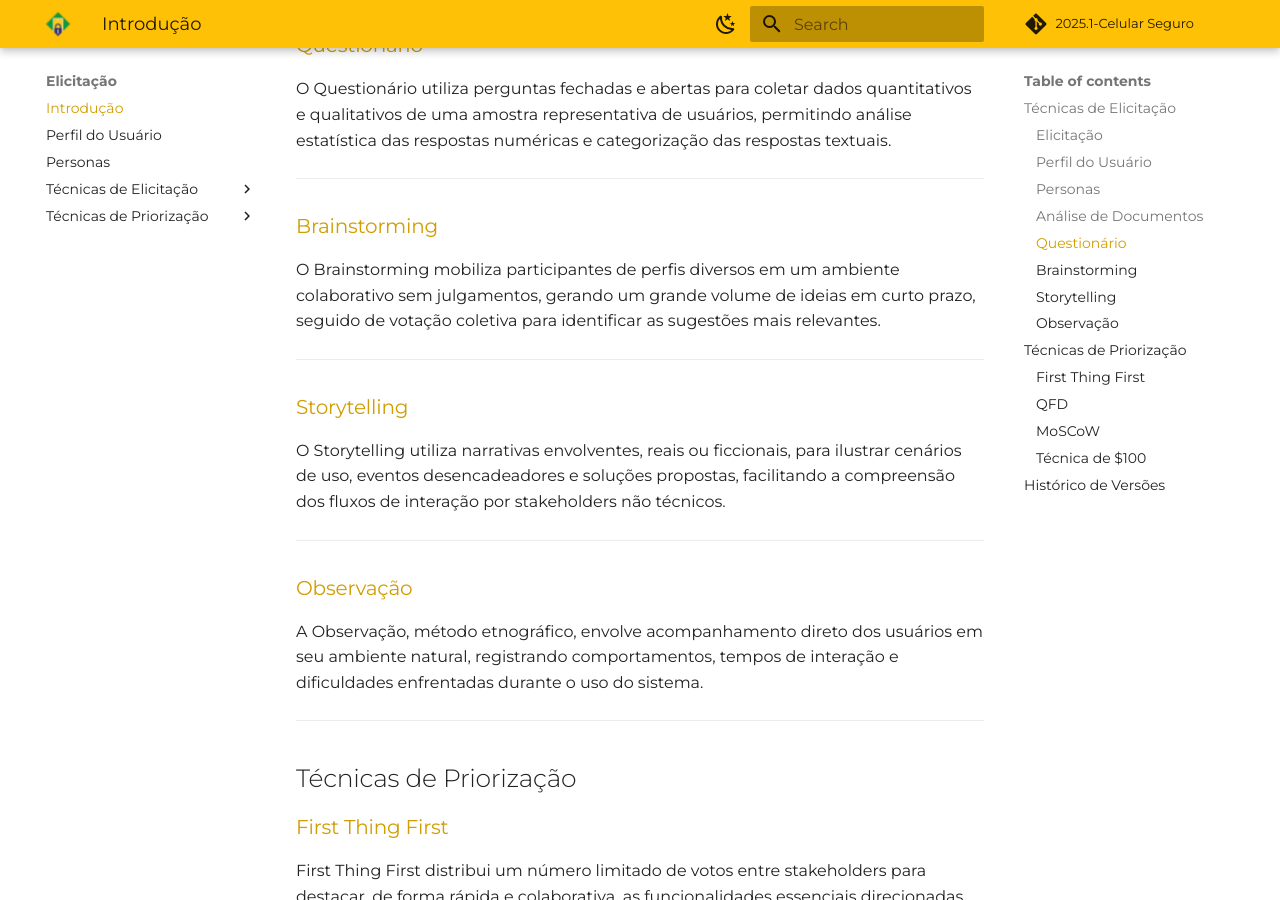
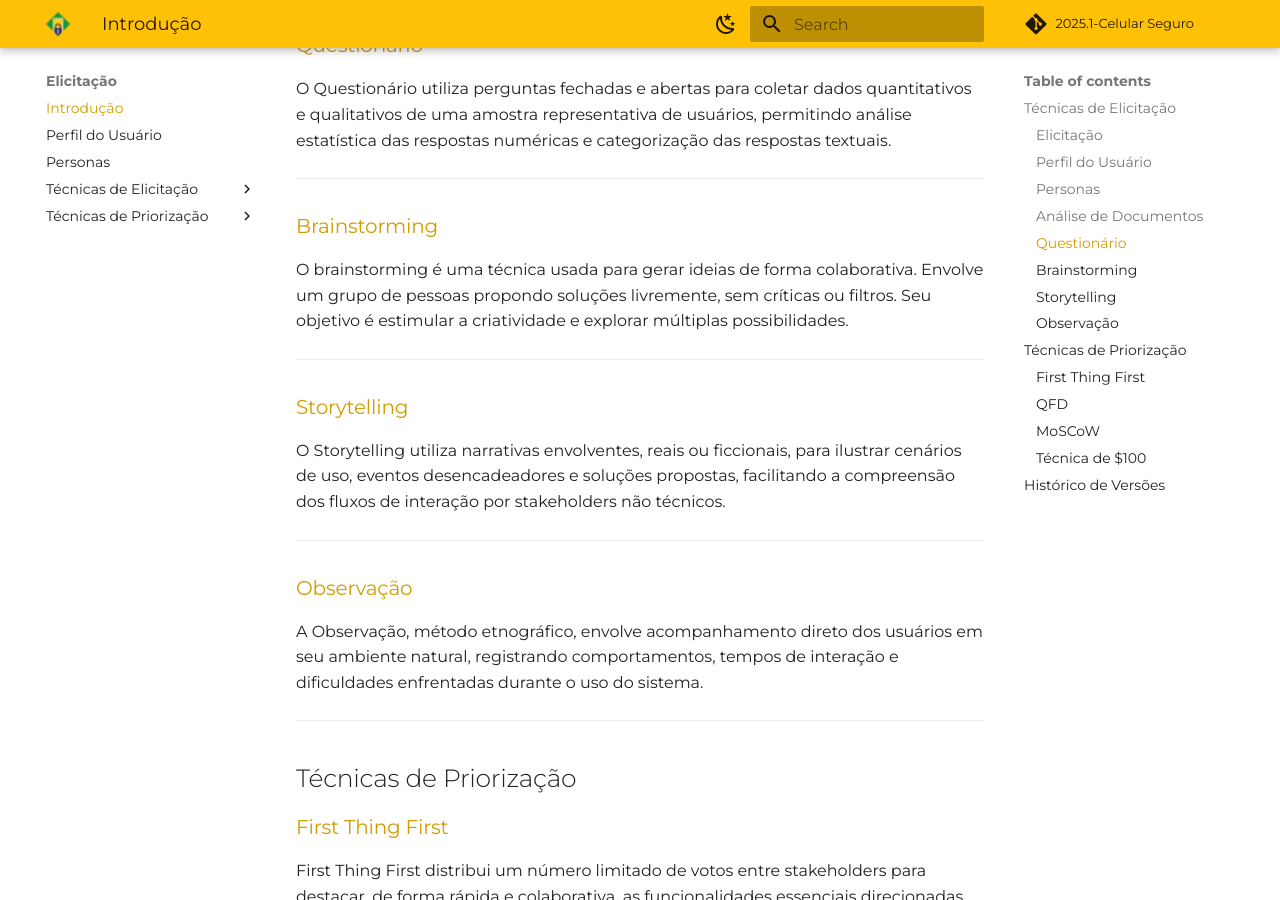
Before and after one commit to Requisitos-de-Software/2025.1-CelularSeguro, an MkDocs documentation site: the page built from Docs/documento-elicitacao/Introducao.md, in a window 1280 px wide and 900 px high, scrolled down 1081 px. Built offline with MkDocs 1.6.1 and Material for MkDocs 9.7.7, drawn with Linux system fonts in a browser that asks for light colours; comment, search, counter and statistics services are not loaded.

Commit message:
fix: introdução

```diff
--- a/Docs/documento-elicitacao/Introducao.md
+++ b/Docs/documento-elicitacao/Introducao.md
@@ -36,7 +36,7 @@ O Questionário utiliza perguntas fechadas e abertas para coletar dados quantita
 
 ### [Brainstorming](./Brainstorming.md)
 
-O Brainstorming mobiliza participantes de perfis diversos em um ambiente colaborativo sem julgamentos, gerando um grande volume de ideias em curto prazo, seguido de votação coletiva para identificar as sugestões mais relevantes.
+O brainstorming é uma técnica usada para gerar ideias de forma colaborativa. Envolve um grupo de pessoas propondo soluções livremente, sem críticas ou filtros. Seu objetivo é estimular a criatividade e explorar múltiplas possibilidades.
 
 ---
 
```
